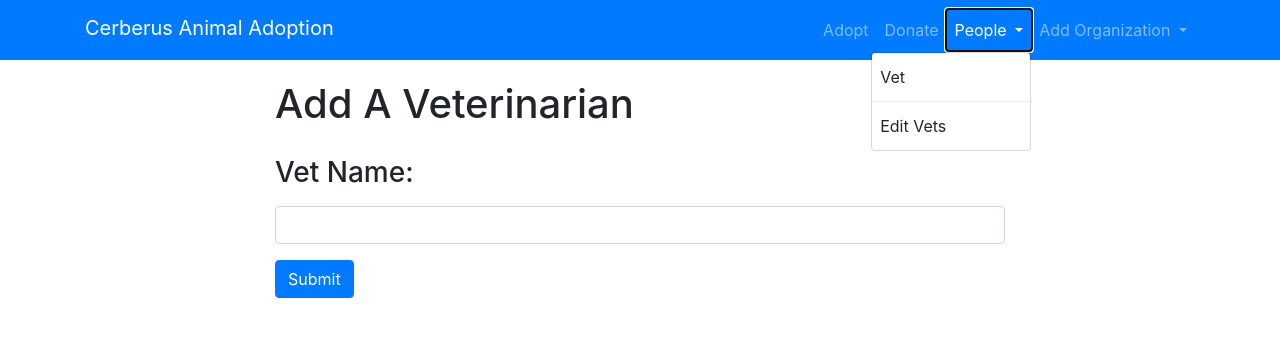
After one commit to ChrisJMolloy/Cerberus, a PHP site: page /People/vet.php in a window 1280 px wide, after a click on "People". The commit adds this page. Shown: the top 337 px of the page. Run offline with PHP 8.4, Linux system fonts and the light colour scheme; some libraries are stand-ins or nearby versions.

Commit message:
fixing ID creation

```diff
--- /dev/null
+++ b/Website/People/vet.php
@@ -0,0 +1,79 @@
+<?php
+//header for all pages
+//always put   </body> </html> at the end of a file
+include('../header.html');
+//connection to DB
+include('../connection.php');
+
+//always use '' for echo's, keep things consistent
+echo '
+<div class="container" style="padding-top:20px;">
+    <div class="row" style="padding-bottom:20px;">
+        <div class="col-2"></div>
+        <div class="col-8">
+            <h1>Add A Veterinarian</h1>
+        </div>
+        <div class="col-2"></div>
+    </div>
+<!-- beginning of form-->
+    <form  action="" method="post">
+        <!-- beginning of input-->
+
+        <div class="row">
+            <div class="col-2"></div>
+            <div class="col-8">
+
+                <div class="form-group">
+                    <label for="vet_name">
+                        <h3>Vet Name:</h3>
+                    </label>
+                    <input type="text" class="form-control" name="vet_name">
+                </div>
+
+            </div>
+            <div class="col-2"></div>
+        </div>
+
+<!--end of input-->
+
+<!--beginning of input-->
+<div class="row">
+    <div class="col-2"></div>
+    <div class="col-8">
+
+    <button type="submit" class="btn btn-primary" name="submit">Submit</button>
+
+    </div>
+    <div class="col-2"></div>
+</div>
+
+
+<!--end of input-->
+</form>
+<!-- end of form-->
+';
+if(isset($_POST["submit"])){
+    /*ID iterator begin */
+    $sql = 'SELECT MAX(vet_id) AS "length" FROM vet';
+    $result = $conn->query($sql);
+    $counter = 0;
+    while ($row = $result->fetch_assoc()) {
+        $counter =  $row["length"][0];
+    }
+    $iterator_id =  $counter + 1;
+    /*ID iterator end */
+
+    $sql = "INSERT INTO vet (vet_id, name) VALUES ('".$iterator_id."','".$_POST['vet_name']."')";
+
+    if ($conn->query($sql) === TRUE) {
+    } else {
+        echo "Error: " . $sql . "<br>" . $conn->error;
+    }
+
+}
+
+?>
+
+</body>
+
+</html>
--- a/Website/header.html
+++ b/Website/header.html
@@ -38,23 +38,19 @@
                         <a class="nav-link" href="">Adopt</a>
                     </li>
                     <li class="nav-item">
-                        <a class="nav-link" href="/cerberus/website/donate.php">Donate</a>
+                        <a class="nav-link" href="/cerberus/website/customer/donate.php">Donate</a>
                     </li>
 
                     <li class="nav-item dropdown">
                         <a class="nav-link dropdown-toggle" href="#" id="navbarDd" data-toggle="dropdown" aria-haspopup="true" aria-expanded="false">
-                          Add
+                          People
                         </a>
                         <div class="dropdown-menu dropdown-menu-right" aria-labelledby="navbarDd">
-                            <a class="dropdown-item px-2" href="#more">Animal</a>
-                            <a class="dropdown-item px-2" href="#more">Animal Transfer</a>
-                            <a class="dropdown-item px-2" href="#more">Driver</a>
-                            <a class="dropdown-item px-2" href="#more">Employee</a>
-                            <a class="dropdown-item px-2" href="#more">Vet</a>
-                            <a class="dropdown-item px-2" href="#more">Vet Visit</a>
-                            <a class="dropdown-item px-2" href="#more">Employee</a>
-                            <a class="dropdown-item px-2" href="#more">Employee</a>
-                            <!-- <div class="dropdown-divider"></div>-->
+                            <a class="dropdown-item px-2" href="/cerberus/website/people/vet.php">Vet</a>
+                            <div class="dropdown-divider"></div>
+                            <a class="dropdown-item px-2" href="#more">Edit Vets</a>
+
+
                         </div>
                     </li>
                     <li class="nav-item dropdown">
@@ -65,7 +61,7 @@
                             <a class="dropdown-item px-2" href="/cerberus/website/add/spca_branch.php">SPCA Branch</a>
                             <a class="dropdown-item px-2" href="/cerberus/website/add/rescue_branch.php">Rescue Organization</a>
                             <a class="dropdown-item px-2" href="/cerberus/website/add/shelter_branch.php">Animal Shelter</a>
-                            <!-- <div class="dropdown-divider"></div>-->
+
                         </div>
                     </li>
                 </ul>
```
Also changed, not shown: Website/add/rescue_branch.php (+7 -5 lines), Website/add/shelter_branch.php (+8 -5 lines), Website/add/spca_branch.php (+8 -7 lines), Website/customer/Donate.php (renamed from Website/Donate.php, +4 -4 lines).
